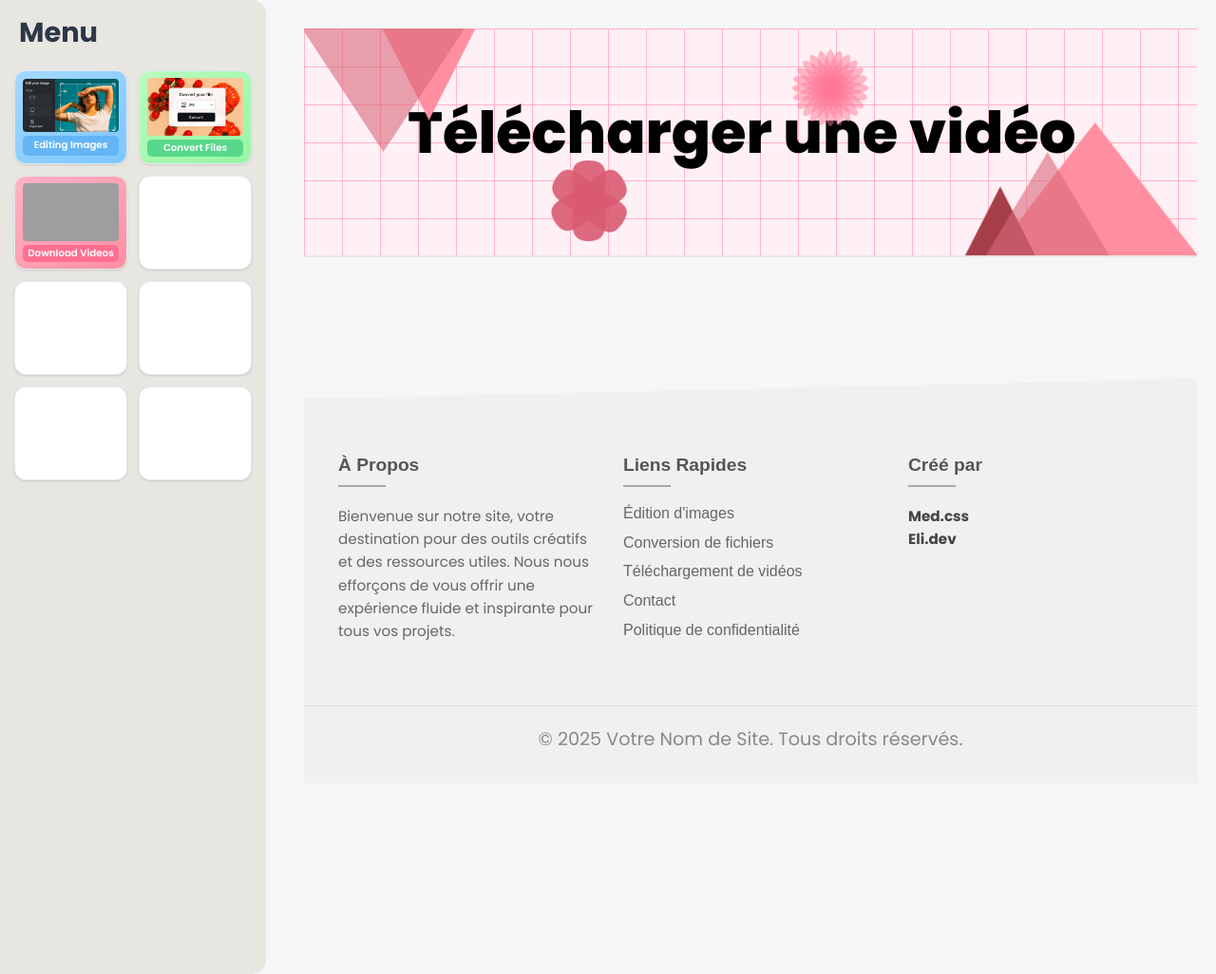
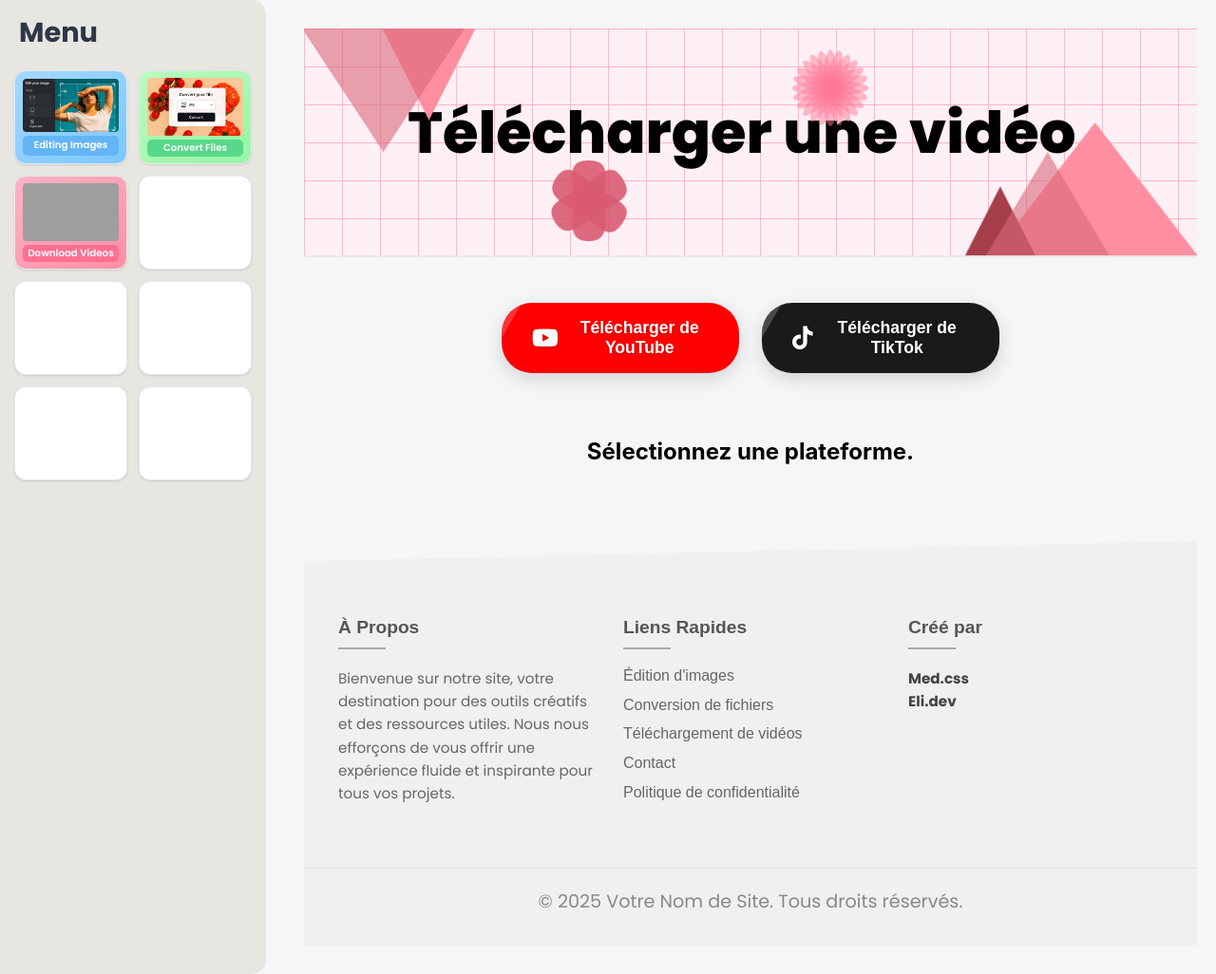
Before and after one commit to Med-css/Projet, a PHP site: page /videodownloader in a window 1280 px wide. Shown: the whole page at 95% size. Run offline with PHP 8.4, Linux system fonts and the light colour scheme; some libraries are stand-ins or nearby versions; grey boxes are pictures that could not be loaded.

Commit message:
page vidéo downloader

```diff
--- a/Header.php
+++ b/Header.php
@@ -11,6 +11,7 @@
     <link rel="preconnect" href="https://fonts.gstatic.com" crossorigin>
     <link href="https://fonts.googleapis.com/css2?family=Anton&family=Poppins:ital,wght@0,100;0,200;0,300;0,400;0,500;0,600;0,700;0,800;0,900;1,100;1,200;1,300;1,400;1,500;1,600;1,700;1,800;1,900&display=swap" rel="stylesheet">
     <link rel="stylesheet" href="styles/global.css">
+    <link rel="stylesheet" href="https://cdnjs.cloudflare.com/ajax/libs/font-awesome/6.0.0-beta3/css/all.min.css">
     <script src="https://cdnjs.cloudflare.com/ajax/libs/gsap/3.12.5/ScrollTrigger.min.js"></script>
     <script src="https://cdnjs.cloudflare.com/ajax/libs/gsap/3.12.5/gsap.min.js"></script>
 
--- a/convertfiles.php
+++ b/convertfiles.php
@@ -2,7 +2,6 @@
 $pageTitle = 'Convert Files';
 $pageDescription = 'Convert various file types including images, videos, audio, PDFs, documents, and archives. Easily upload and convert files to your desired format.';
 require 'Header.php'; ?>
-<link rel="stylesheet" href="https://cdnjs.cloudflare.com/ajax/libs/font-awesome/5.15.4/css/all.min.css">
 <link rel="stylesheet" href="styles/convertfiles.css">
 
 <main>
--- a/styles/global.css
+++ b/styles/global.css
@@ -145,7 +145,6 @@ footer{
   justify-content: center;
   margin-top: 3em;
 }
-
 .footer-content {
   display: flex;
   justify-content: space-around;
@@ -157,7 +156,6 @@ footer{
 
 .footer-section {
   flex: 1;
-  min-width: 250px;
   margin: 1em;
 }
 
@@ -209,9 +207,9 @@ footer{
 }
 
 .disabled-link {
-    pointer-events: none;
-    opacity: 0.6;
-    cursor: default;
+  pointer-events: none;
+  opacity: 0.6;
+  cursor: default;
 }
 
 .footer-bottom {
@@ -223,7 +221,7 @@ footer{
   color: #888;
 }
 
-/* Responsive adjustments */
+/* Responsive adjustments for tablets and smaller desktops */
 @media (max-width: 768px) {
   .footer-content {
     flex-direction: column;
@@ -238,6 +236,44 @@ footer{
   .footer-section h3::after {
     margin-left: auto;
     margin-right: auto;
+  }
+
+  /* Adjust font sizes for better readability on smaller screens */
+  .footer-section h3 {
+    font-size: 1.1em; /* Slightly smaller headings */
+  }
+
+  .footer-section p,
+  .footer-section ul li,
+  .footer-section ul li a {
+    font-size: 0.9em; /* Slightly smaller body text and list items */
+  }
+
+  .footer-bottom {
+    font-size: 0.8em; /* Smaller footer bottom text */
+  }
+}
+
+/* Further adjustments for very small mobile devices */
+@media (max-width: 480px) {
+  footer{
+    padding: 0;
+  }
+  .footer-content{
+      padding: 0;
+  }
+  .footer-section h3 {
+    font-size: 1em; /* Even smaller headings for tiny screens */
+  }
+
+  .footer-section p,
+  .footer-section ul li,
+  .footer-section ul li a {
+    font-size: 0.85em; /* Even smaller body text and list items */
+  }
+
+  .footer-bottom {
+    font-size: 0.75em; /* Even smaller footer bottom text */
   }
 }
 
--- /dev/null
+++ b/styles/videodownloader.css
@@ -0,0 +1,402 @@
+.platform-selection {
+    display: flex;
+    flex-wrap: wrap;
+    gap: 1.5rem;
+    margin-bottom: 3rem;
+    z-index: 1;
+    justify-content: center;
+}
+
+.btn-platform {
+    padding: 1rem 2rem;
+    border: none;
+    border-radius: 2rem;
+    font-size: 1.1em;
+    font-weight: 600;
+    cursor: pointer;
+    transition: all 0.4s cubic-bezier(0.25, 0.8, 0.25, 1);
+    display: flex;
+    align-items: center;
+    justify-content: center;
+    gap: 0.8rem;
+    box-shadow: 0 0.375rem 1.25rem rgba(0, 0, 0, 0.15);
+    position: relative;
+    overflow: hidden;
+    transform: perspective(1px) translateZ(0);
+    opacity: 1;
+    filter: grayscale(0%);
+    max-width: 250px;
+    flex-grow: 1;
+}
+
+.btn-platform.active {
+    transform: translateY(-0.3125rem);
+    box-shadow: 0 0.625rem 1.5625rem rgba(0, 0, 0, 0.2);
+}
+
+.btn-platform.disabled {
+    opacity: 0.5;
+    cursor: not-allowed;
+}
+
+.btn-platform.disabled:hover {
+    opacity: 0.7;
+}
+
+.btn-platform i {
+    font-size: 1.4em;
+    color: inherit;
+}
+
+.btn-platform::before {
+    content: '';
+    position: absolute;
+    top: 0;
+    left: -100%;
+    width: 100%;
+    height: 100%;
+    background: rgba(255, 255, 255, 0.2);
+    transform: skewX(-30deg);
+    transition: all 0.5s ease-out;
+}
+
+.btn-platform:hover::before {
+    left: 100%;
+}
+
+.youtube-btn {
+    background-color: #FF0000;
+    color: #FFFFFF;
+    text-shadow: 0 0.0625rem 0.1875rem rgba(0, 0, 0, 0.25);
+}
+
+.youtube-btn:hover {
+    background-color: #E60000;
+    transform: translateY(-0.1875rem);
+    box-shadow: 0 0.5rem 1.25rem rgba(255, 0, 0, 0.3);
+}
+
+.youtube-btn.active {
+    background-color: #FF0000;
+    transform: translateY(-0.3125rem);
+    box-shadow: 0 0.75rem 1.875rem rgba(255, 0, 0, 0.5);
+}
+
+.tiktok-btn {
+    background-color: #1a1a1a;
+    color: #FFFFFF;
+    text-shadow: 0 0.0625rem 0.1875rem rgba(0, 0, 0, 0.25);
+}
+
+.tiktok-btn:hover {
+    background-color: #000000;
+    transform: translateY(-0.1875rem);
+    box-shadow: 0 0.5rem 1.25rem rgba(0, 0, 0, 0.25);
+}
+
+.tiktok-btn.active {
+    background-color: #1a1a1a;
+    transform: translateY(-0.3125rem);
+    box-shadow: 0 0.75rem 1.875rem rgba(0, 0, 0, 0.4);
+}
+
+.downloader-container {
+    width: 100%;
+    display: flex;
+    flex-direction: column;
+    align-items: center;
+    transition: all 0.5s cubic-bezier(0.25, 0.8, 0.25, 1);
+    opacity: 1;
+    overflow: hidden;
+    padding-top: 1.25rem;
+    z-index: 1;
+}
+
+.downloader-container.hidden {
+    display: none;
+}
+
+#youtube-downloader {
+    border: 0.125rem solid rgba(255, 0, 0, 0.1);
+    background-color: #FF0000;
+    border-radius: 0.9375rem;
+    padding: 1.875rem;
+    position: relative;
+    box-sizing: border-box;
+}
+
+#youtube-downloader::before {
+    content: "";
+    width: 100%;
+    height: 100%;
+    position: absolute;
+    top: 0;
+    left: 0;
+    background-image: url(../img/videodownloader/youtubebg.png);
+    background-size: 40%;
+    background-position: 0% 0%;
+    opacity: 0.5;
+    filter: blur(0.1875rem);
+    animation: scrollBackground 40s linear infinite;
+    z-index: -1;
+}
+
+#tiktok-downloader {
+    border: 0.125rem solid rgba(0, 0, 0, 0.1);
+    background-color: #1a1a1a;
+    border-radius: 0.9375rem;
+    padding: 1.875rem;
+    position: relative;
+    box-sizing: border-box;
+}
+
+#tiktok-downloader::before {
+    content: "";
+    width: 100%;
+    height: 100%;
+    position: absolute;
+    top: 0;
+    left: 0;
+    background-image: url(../img/videodownloader/tiktokbg.png);
+    background-size: 40%;
+    background-position: 0% 0%;
+    opacity: 0.5;
+    filter: blur(0.1875rem) brightness(0.7);
+    animation: scrollBackground 40s linear infinite;
+    z-index: -1;
+}
+
+.input-section {
+    width: 100%;
+    margin-bottom: 3.75rem;
+    position: relative;
+    padding: 0 1rem;
+    box-sizing: border-box;
+}
+
+.video-url-input {
+    width: 100%;
+    padding: 1.375rem 2.1875rem;
+    border: 0.125rem solid #e0e0e0;
+    border-radius: 0.9375rem;
+    font-size: 1.1em;
+    color: #444;
+    outline: none;
+    transition: all 0.3s ease;
+    box-shadow: inset 0 0.125rem 0.3125rem rgba(0, 0, 0, 0.08);
+    font-weight: 300;
+    box-sizing: border-box;
+}
+
+.video-url-input:focus {
+    border-color: #FF0000;
+    box-shadow: 0 0 0 0.3125rem rgba(255, 0, 0, 0.25), inset 0 0.125rem 0.3125rem rgba(0, 0, 0, 0.08);
+}
+
+.input-placeholder-text {
+    position: absolute;
+    top: 50%;
+    left: 2.1875rem;
+    transform: translateY(-50%);
+    color: #a0a0a0;
+    font-style: italic;
+    pointer-events: none;
+    transition: opacity 0.3s ease;
+    font-size: 1em;
+    max-width: calc(100% - 4.375rem);
+    white-space: nowrap;
+    overflow: hidden;
+    text-overflow: ellipsis;
+}
+
+.btn-download {
+    padding: 1.125rem 3.75rem;
+    color: #fff;
+    border: none;
+    border-radius: 2.5rem;
+    font-size: 1.2em;
+    font-weight: bold;
+    cursor: pointer;
+    transition: all 0.4s cubic-bezier(0.25, 0.8, 0.25, 1);
+    letter-spacing: 0.8px;
+    text-transform: uppercase;
+    z-index: 1;
+    text-align: center;
+    display: block;
+    margin: 0 auto;
+    max-width: 80%;
+}
+
+.btn-download:hover {
+    transform: translateY(-0.375rem);
+}
+
+#youtube-download-btn {
+    background-color: #ffffff;
+    color: #FF0000;
+}
+
+#tiktok-download-btn {
+    background: white;
+    color: #1a1a1a;
+}
+
+.previewyoutube {
+    aspect-ratio: 16/9;
+    width: 40%;
+    background-color: white;
+    margin-bottom: 1em;
+    border: 5px;
+    background-image: url();
+    background-position: center;
+    background-size: cover;
+    display: none;
+}
+
+.previewtiktok {
+    aspect-ratio: 9/16;
+    width: 20%;
+    background-color: white;
+    margin-bottom: 1em;
+    border: 5px;
+    background-image: url();
+    background-position: center;
+    background-size: cover;
+    display: none;
+}
+
+@media (max-width: 1024px) {
+    .platform-selection {
+        gap: 1.25rem;
+        margin-bottom: 2.5rem;
+    }
+
+    .btn-platform {
+        padding: 0.9rem 1.8rem;
+        font-size: 1em;
+    }
+
+    .downloader-container {
+        padding: 1.5rem;
+    }
+
+    .video-url-input {
+        padding: 1.1rem 1.8rem;
+        font-size: 1em;
+    }
+
+    .input-placeholder-text {
+        left: 1.8rem;
+        font-size: 0.9em;
+    }
+
+    .btn-download {
+        padding: 1rem 3rem;
+        font-size: 1.1em;
+    }
+}
+
+@media (max-width: 768px) {
+    #youtube-downloader::before {
+        background-size: 80%;
+    }
+
+    #tiktok-downloader::before {
+        background-size: 80%;
+    }
+
+    .platform-selection {
+        flex-direction: column;
+        width: 100%;
+        gap: 1rem;
+        margin-bottom: 2rem;
+        align-items: stretch;
+    }
+
+    .btn-platform {
+        width: 100%;
+        padding: 1.125rem 1.875rem;
+        font-size: 1em;
+        max-width: none;
+    }
+
+    .downloader-container {
+        padding: 0.25rem;
+    }
+
+    .video-url-input {
+        padding: 1.125rem 1.5625rem;
+        width: 100%;
+    }
+
+    .input-placeholder-text {
+        left: 1.5625rem;
+        font-size: 0.9em;
+        max-width: calc(100% - 3.125rem);
+    }
+
+    .btn-download {
+        padding: 0.9375rem 2.5rem;
+        font-size: 1em;
+        max-width: 100%;
+    }
+}
+
+@media (max-width: 480px) {
+    #youtube-downloader {
+        padding: 1.875rem 0;
+    }
+
+    #tiktok-downloader {
+        padding: 1.875rem 0;
+    }
+
+    .downloader-container {
+        padding: 0;
+        padding-top: 0.25rem;
+        padding-bottom: 0.25rem;
+    }
+
+    .platform-selection {
+        gap: 0.8rem;
+        margin-bottom: 1.5rem;
+    }
+
+    .btn-platform {
+        padding: 0.9rem 1.2rem;
+        font-size: 0.9em;
+    }
+
+    .btn-platform i {
+        font-size: 1.2em;
+    }
+
+    .input-section {
+        padding: 0 0.5rem;
+        margin-bottom: 2rem;
+    }
+
+    .video-url-input {
+        padding: 0.9rem 1rem;
+        font-size: 0.9em;
+    }
+
+    .input-placeholder-text {
+        left: 1rem;
+        font-size: 0.85em;
+    }
+
+    .btn-download {
+        padding: 0.8rem 2rem;
+        font-size: 0.9em;
+    }
+}
+
+@keyframes scrollBackground {
+    from {
+        background-position: 0% 0%;
+    }
+    to {
+        background-position: 200% 400%;
+    }
+}
--- a/videodownloader.php
+++ b/videodownloader.php
@@ -1,18 +1,110 @@
 <?php require 'Header.php'; ?>
+<link rel="stylesheet" href="styles/videodownloader.css">
+
 <main>
     <div class="titlePage videodownloader">
         <img src="./img/videodownloader/imgtriangle.png" alt="Image de la page" class="triangleimg">
         <img src="./img/videodownloader/circleflower.png" alt="Image de la page" class="circletriangleimg">
         <img src="./img/videodownloader/flower.png" alt="Image de la page" class="flowerimg">
         <img src="./img/videodownloader/imgtriangleinverse.png" alt="Image de la page" class="imgtriangleinverse">
+        <h1>Télécharger une vidéo.</h1>
+    </div>
+    <div class="contentPage">
+        <div class="platform-selection">
+            <button class="btn-platform youtube-btn" data-platform="youtube">
+                <i class="fab fa-youtube"></i> Télécharger de YouTube
+            </button>
+            <button class="btn-platform tiktok-btn" data-platform="tiktok">
+                <i class="fab fa-tiktok"></i> Télécharger de TikTok
+            </button>
+        </div>
 
-        <h1>Télécharger une vidéo.</h1>
+        <div class="downloader-container" id="youtube-downloader">
+            <div class="input-section">
+                <input type="text" class="video-url-input" placeholder="Collez le lien de la vidéo YouTube ici...">
+            </div>
+            <div class="previewyoutube">
+                <!-- mettre en display block quand vidéo trouvée + miniature vidéo dans background image-->
+            </div>
+            <button class="btn-download" id="youtube-download-btn">Télécharger la vidéo YouTube</button>
+        </div>
 
+        <div class="downloader-container hidden" id="tiktok-downloader">
+            <div class="input-section">
+                <input type="text" class="video-url-input" placeholder="Collez le lien de la vidéo TikTok ici...">
+            </div>
+            <div class="previewtiktok">
+                <!-- mettre en display block quand vidéo trouvée + miniature vidéo dans background image-->
+            </div>
+            <button class="btn-download" id="tiktok-download-btn">Télécharger la vidéo TikTok</button>
+        </div>
+        <div class="downloader-container" id="container1">
+            <h2>Sélectionnez une plateforme.</h2>
+        </div>
     </div>
-    <div class="contentPage"></div>
-
-
-<!-- </main> se ferme dans le footer pas besoin de le fermer ici -->
-
 
 <?php require 'Footer.php'; ?>
+<script>
+    // afficher la carte en fonction du bouton
+document.addEventListener('DOMContentLoaded', () => {
+    const youtubeBtn = document.querySelector('.youtube-btn');
+    const tiktokBtn = document.querySelector('.tiktok-btn');
+    const youtubeDownloader = document.getElementById('youtube-downloader');
+    const tiktokDownloader = document.getElementById('tiktok-downloader');
+    const container1 = document.getElementById('container1');
+
+    function activatePlatform(platform) {
+        youtubeBtn.classList.remove('active');
+        tiktokBtn.classList.remove('active');
+        youtubeDownloader.classList.add('hidden');
+        tiktokDownloader.classList.add('hidden');
+
+        if (platform === 'youtube') {
+            container1.style.display = 'none';
+            youtubeBtn.classList.remove('disabled');
+            youtubeBtn.classList.add('active');
+            youtubeDownloader.classList.remove('hidden');
+            tiktokBtn.classList.add('disabled');
+            tiktokBtn.classList.remove('active');
+        } else if (platform === 'tiktok') {
+            container1.style.display = 'none';
+            tiktokBtn.classList.add('active');
+            tiktokDownloader.classList.remove('hidden');
+            tiktokBtn.classList.remove('disabled');
+            youtubeBtn.classList.add('disabled');
+            youtubeBtn.classList.remove('active');
+        }
+    }
+
+    youtubeBtn.addEventListener('click', () => activatePlatform('youtube'));
+    tiktokBtn.addEventListener('click', () => activatePlatform('tiktok'));
+
+    youtubeDownloader.classList.add('hidden');
+    tiktokDownloader.classList.add('hidden');
+
+    //changer le contenu du bouton sur mobile responsive
+    const downloadButtons = document.querySelectorAll('.btn-download');
+    const originalButtonTexts = {};
+
+    downloadButtons.forEach(button => {
+        originalButtonTexts[button.dataset.platform] = button.innerHTML;
+    });
+
+    function updateButtonText() {
+        if (window.innerWidth <= 501) {
+            downloadButtons.forEach(button => {
+                button.innerHTML = '<i class="fas fa-download"></i>';
+            });
+        } else {
+            downloadButtons.forEach(button => {
+                const platform = button.closest('.downloader-container').id.includes('youtube') ? 'youtube' : 'tiktok';
+                button.innerHTML = `Télécharger la vidéo ${platform === 'youtube' ? 'YouTube' : 'TikTok'}`;
+            });
+        }
+    }
+
+    updateButtonText();
+
+    window.addEventListener('resize', updateButtonText);
+});
+</script>
```
Also changed, not shown: img/videodownloader/tiktokbg.png (added), img/videodownloader/youtubebg.png (added).
